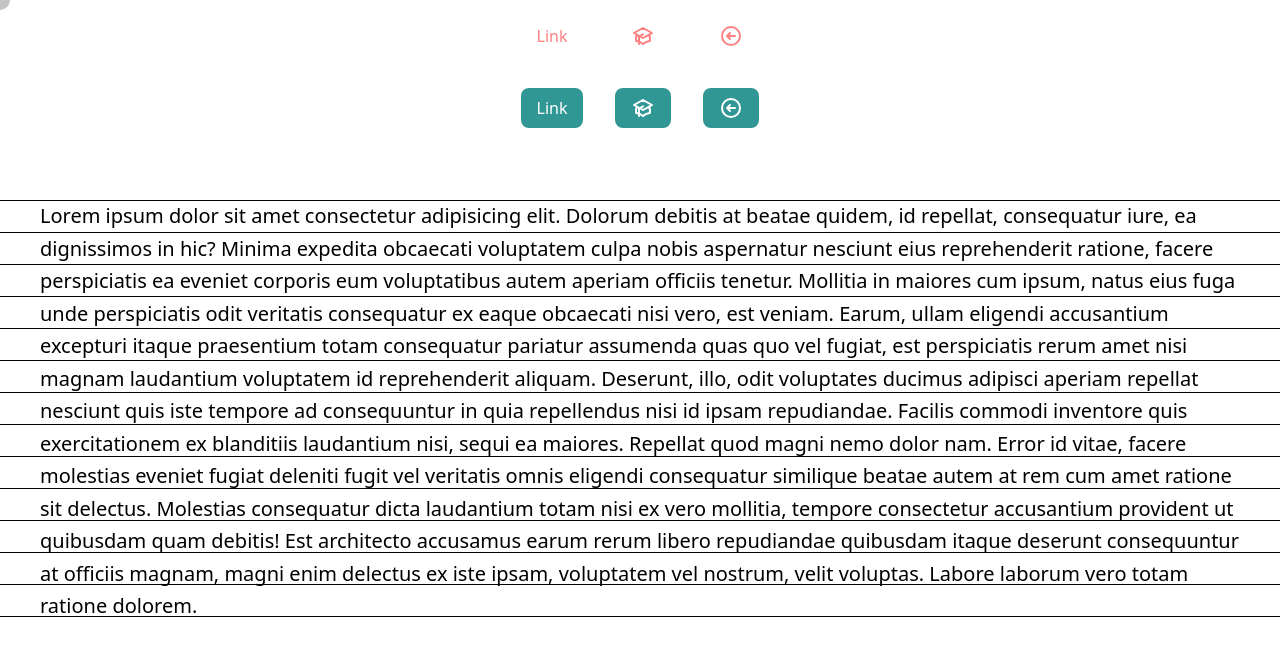
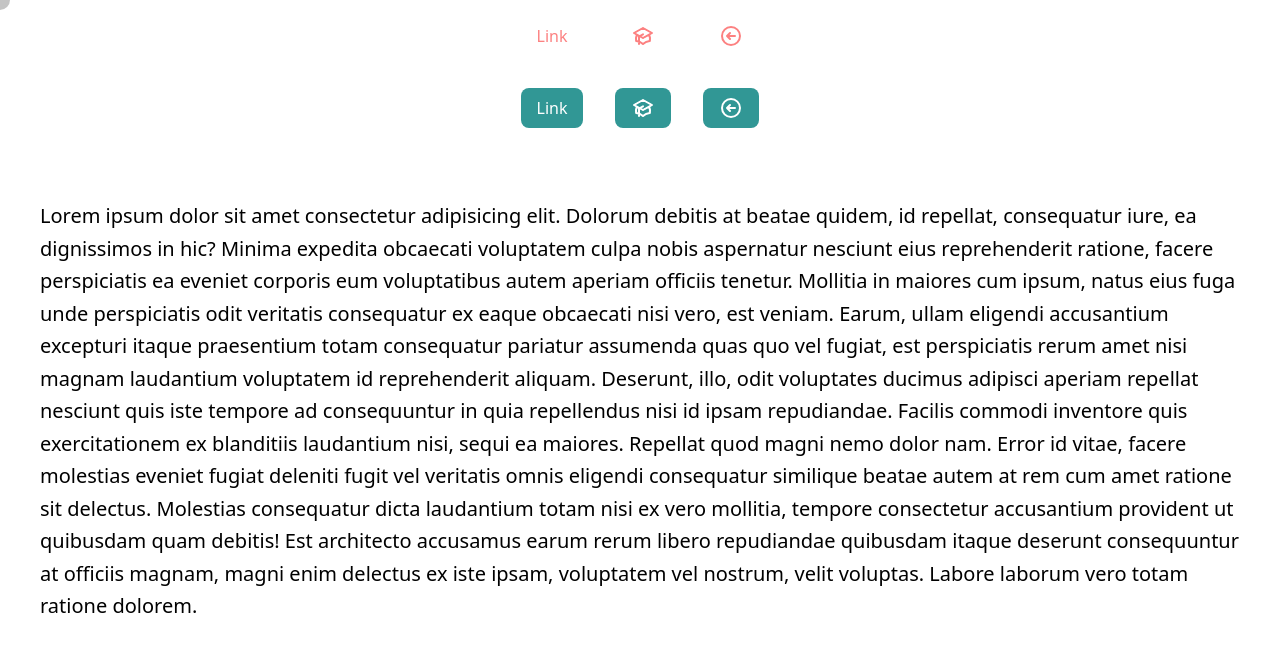
Before and after one commit to VoloshchenkoAl/morphing-pointer, a website built with webpack: page public/index.html in a window 1280 px wide. Built offline with nearby package versions, Linux system fonts and the light colour scheme.

Commit message:
refactor: :heavy_minus_sign: remove grid module
remove unused grid module from js and html

```diff
--- a/src/index.ts
+++ b/src/index.ts
@@ -1,8 +1,2 @@
 import './index.scss';
 import './app';
-import { createGrid } from './modules/grid';
-
-const textElement = document.querySelector('[data-grid]');
-createGrid(textElement);
-
-// icons from https://heroicons.com/
--- a/src/modules/grid.ts
+++ /dev/null
@@ -1,28 +0,0 @@
-const createHorizontalRoll = (top: number): Element => {
-    const div = document.createElement('div');
-
-    div.style.position = 'fixed';
-    div.style.height = '1px';
-    div.style.backgroundColor = 'black';
-    div.style.left = '0';
-    div.style.width = '100%';
-    div.style.top = `${top}px`;
-    div.style.pointerEvents = `none`;
-
-    return div;
-}
-
-export const createGrid = (element: Element): void => {
-    const lineHeight = parseInt(window.getComputedStyle(element).lineHeight, 10);
-    const paddingTop = parseFloat(window.getComputedStyle(element).paddingTop);
-    const paddingBottom = parseFloat(window.getComputedStyle(element).paddingBottom);
-    const { top, height } = element.getBoundingClientRect();
-    const horizontalGridPosition = Array.from({ length: Math.round((height - paddingBottom - paddingTop) / lineHeight) }).map((_, index) => top + paddingTop + lineHeight + index * lineHeight);
-    horizontalGridPosition.push(top + paddingTop);
-
-    horizontalGridPosition.forEach(rollerTopPosition => {
-        const horizontalRoll = createHorizontalRoll(rollerTopPosition);
-
-        document.body.appendChild(horizontalRoll);
-    });
-};
```
Also changed, not shown: public/index.html (+1 -1 lines).
